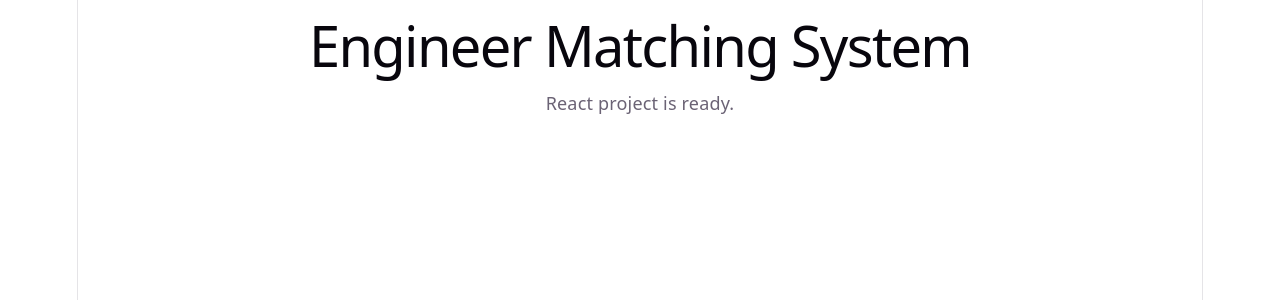
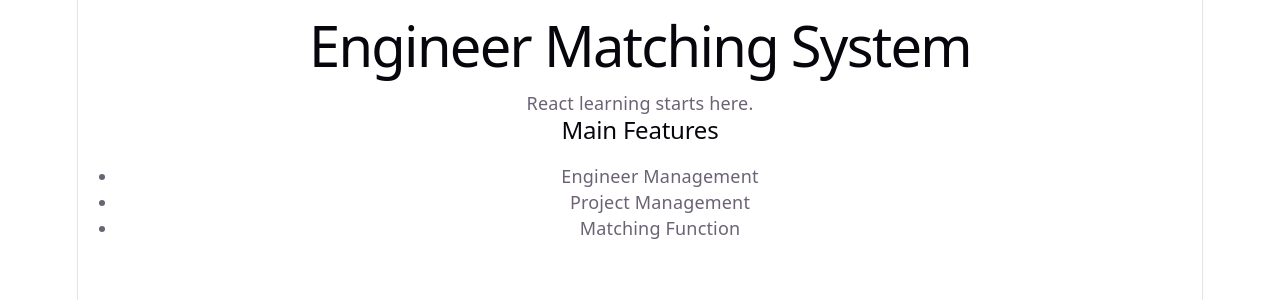
Before and after one commit to ander-ryu/engineer-matching-frontend, a React (Vite) app: page / in a window 1280 px wide. Shown: the top 300 px of the page. Built offline with nearby package versions, Linux system fonts and the light colour scheme.

Commit message:
建立第一个react网页

```diff
--- a/src/App.jsx
+++ b/src/App.jsx
@@ -2,7 +2,14 @@ function App() {
   return (
     <div>
       <h1>Engineer Matching System</h1>
-      <p>React project is ready.</p>
+      <p>React learning starts here.</p>
+
+      <h2>Main Features</h2>
+      <ul>
+        <li>Engineer Management</li>
+        <li>Project Management</li>
+        <li>Matching Function</li>
+      </ul>
     </div>
   );
 }
```
